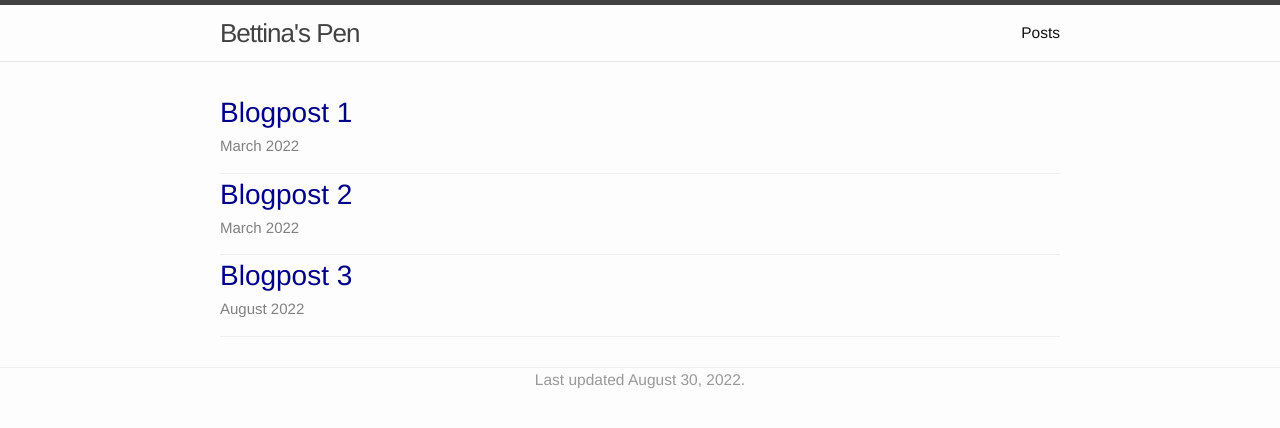
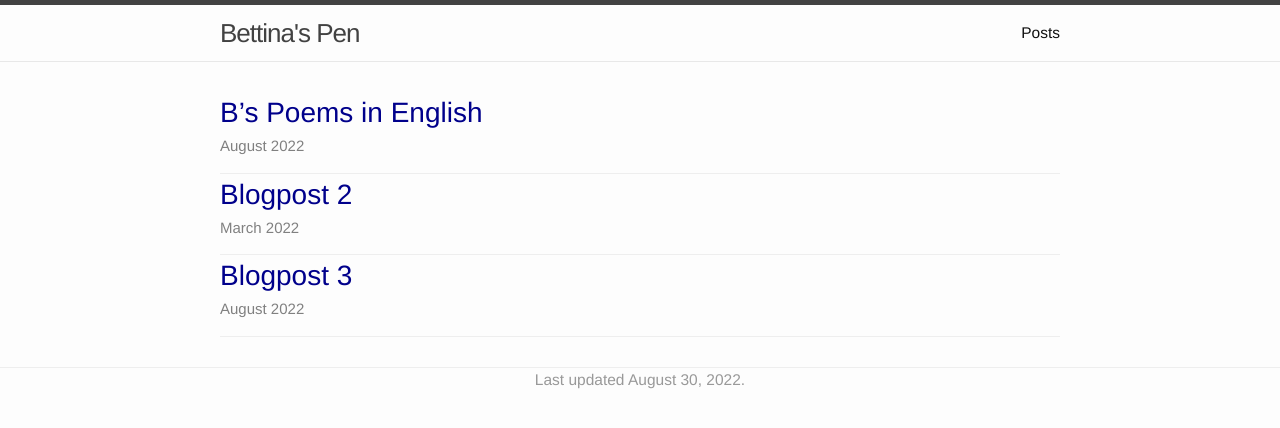
Before and after one commit to l-omar-chehab/bettinaspen.github.io-1, a Jekyll site: the page built from posts.md, in a window 1280 px wide. Shown: the top 428 px of the page. Built offline with Jekyll 4.4.1, drawn with Linux system fonts in a browser that asks for light colours.

Commit message:
New name for blogpost1

```diff
--- a/_data/posts.yml
+++ b/_data/posts.yml
@@ -1,9 +1,9 @@
 
 
 - layout: list
-  name: Blogpost 1
-  filename: blogpost_1
-  date: March 2022
+  name: B's Poems in English
+  filename: poems_english
+  date: August 2022
 
 - layout: list
   name: Blogpost 2
```
